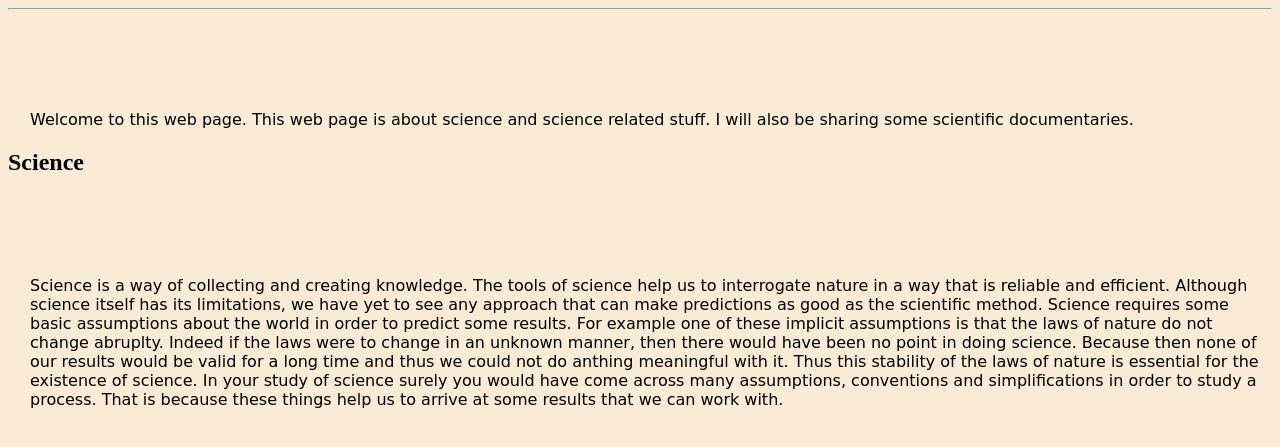
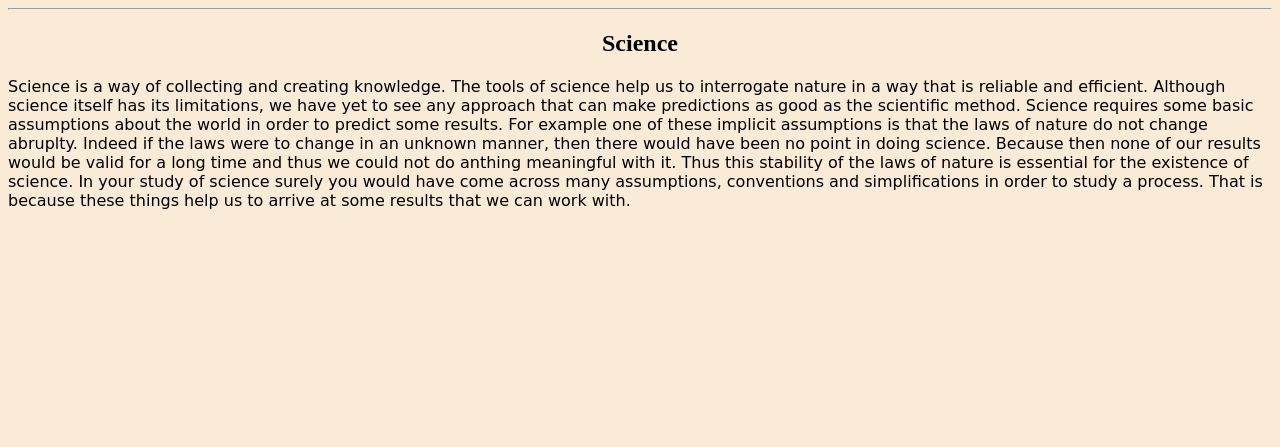
Before and after one commit to kabhay166/fun, a Flask app: page / in a window 1280 px wide. Shown: the part 68-515 px from the top of the page. Run offline with Flask 2, Linux system fonts and the light colour scheme.

Commit message:
nothing major

```diff
--- a/templates/home.html
+++ b/templates/home.html
@@ -26,14 +26,19 @@
 
         }
         p{
-            margin-top: 100px;
-            margin-left: 22px;
+
+
 
             font-style: normal;
             font-family: cursive;
         }
         body {
             background-color: antiquewhite;
+        }
+        h2 {
+            text-align:center;
+
+
         }
     </style>
 </head>
@@ -47,9 +52,9 @@
     <a href="math.html"> <button type="button" class="navbutton">Maths</button></a>
 </nav>
 <hr>
-<p>Welcome to this web page. This web page is about science and science related stuff. I will also be sharing some scientific documentaries. </p>
 <h2>Science</h2>
-<p>Science is a way of collecting and creating knowledge. The tools of science help us to interrogate nature in a way that is reliable and efficient. Although science itself has its limitations, we have yet to see any approach that can make predictions as good as the scientific method. Science requires some basic assumptions about the world in order to predict some results. For example one of these implicit assumptions is that the laws of nature do not change abruplty. Indeed if the laws were to change in an unknown manner, then there would have been no point in doing science. Because then none of our results would be valid for a long time and thus we could not do anthing meaningful with it. Thus this stability of the laws of nature is essential for the existence of science. In your study of science surely you would have come across many assumptions, conventions and simplifications in order to study a process. That is because these things help us to arrive at some results that we can work with.  </p>
+<p>Science is a way of collecting and creating knowledge. The tools of science help us to interrogate nature in a way that is reliable and efficient.
+    Although science itself has its limitations, we have yet to see any approach that can make predictions as good as the scientific method. Science requires some basic assumptions about the world in order to predict some results. For example one of these implicit assumptions is that the laws of nature do not change abruplty. Indeed if the laws were to change in an unknown manner, then there would have been no point in doing science. Because then none of our results would be valid for a long time and thus we could not do anthing meaningful with it. Thus this stability of the laws of nature is essential for the existence of science. In your study of science surely you would have come across many assumptions, conventions and simplifications in order to study a process. That is because these things help us to arrive at some results that we can work with.  </p>
 </body>
 
 </html>
```
